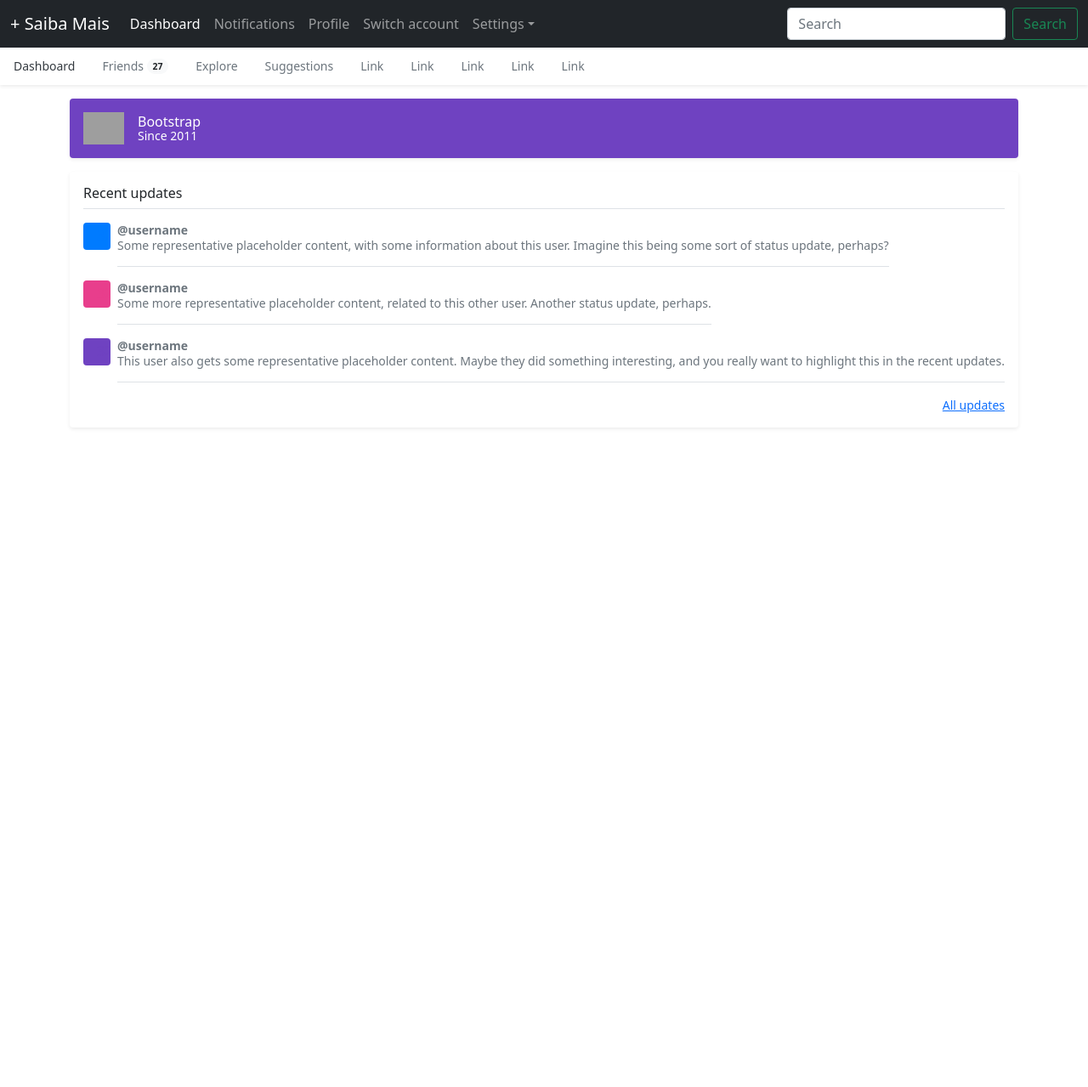
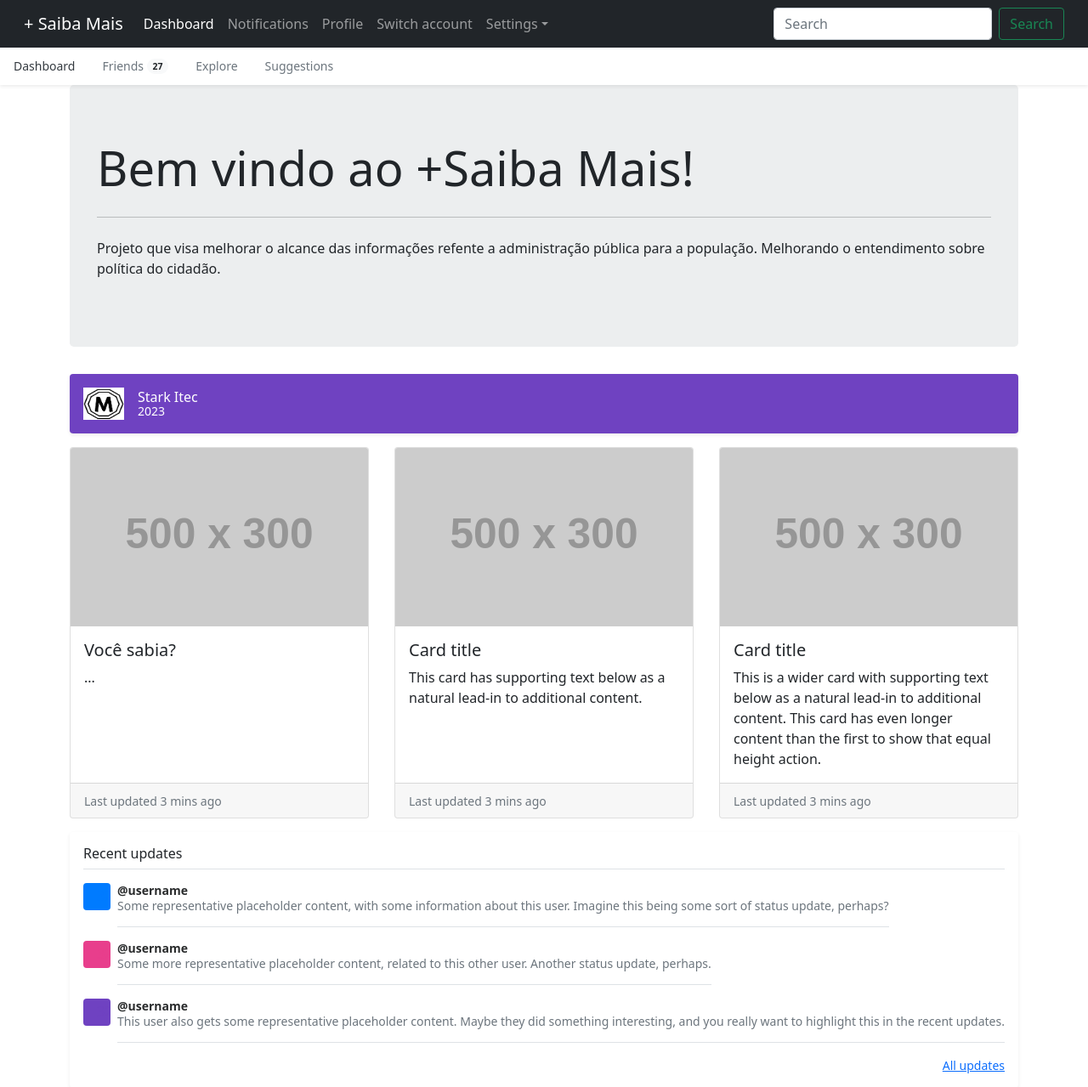
Before and after one commit to mdoliveira1988/site, a Django app: page / in a window 1280 px wide. Shown: the top 1279 px of the page at 85% size. Before the commit the page ends 504 px from the top, so only its background shows below. Run offline with Django 4.2, Linux system fonts and the light colour scheme; grey boxes labelled with a size stand in for pictures from a placeholder-image service; some libraries are stand-ins or nearby versions; grey boxes are pictures that could not be loaded.

Commit message:
Ajuste na index

```diff
--- a/inicio/urls.py
+++ b/inicio/urls.py
@@ -1,7 +1,9 @@
 from django.urls import path
 
-from inicio.views import index
+from SaibaMais import views
+from inicio.views import index, my_api_view
 
 urlpatterns = [
     path('', index),
+    path('my-api/', my_api_view, name='my_api'),
 ]
--- a/inicio/views.py
+++ b/inicio/views.py
@@ -1,5 +1,14 @@
+from django.contrib.sites import requests
+from django.http import JsonResponse
 from django.shortcuts import render
+import requests
 
 
 def index(request):
     return render(request, 'index.html')
+
+
+def my_api_view(request):
+    response = requests.get('https://exemplo.com/api/')
+    data = response.json()
+    return JsonResponse(data)
--- a/templates/index.html
+++ b/templates/index.html
@@ -6,6 +6,7 @@
     <meta http-equiv="X-UA-Compatible" content="IE=edge">
     <meta name="viewport" content="width=device-width, initial-scale=1.0">
     <link rel="stylesheet" href="{% static 'css/offcanvas.css' %}">
+    <link rel="stylesheet" href="https://getbootstrap.com/docs/4.0/dist/css/bootstrap.min.css">
     <link href="{% static '/css/bootstrap.min.css' %}" rel="stylesheet" integrity="sha384-EVSTQN3/azprG1Anm3QDgpJLIm9Nao0Yz1ztcQTwFspd3yD65VohhpuuCOmLASjC" crossorigin="anonymous">
     <title>SITE</title>
 </head>
@@ -56,11 +57,6 @@
           </a>
           <a class="nav-link" href="#">Explore</a>
           <a class="nav-link" href="#">Suggestions</a>
-          <a class="nav-link" href="#">Link</a>
-          <a class="nav-link" href="#">Link</a>
-          <a class="nav-link" href="#">Link</a>
-          <a class="nav-link" href="#">Link</a>
-          <a class="nav-link" href="#">Link</a>
         </nav>
       </div>
     <header>
@@ -69,13 +65,55 @@
 
             </div>
 
+            <div class="jumbotron">
+                <h1 class="display-4">Bem vindo ao <b>+Saiba Mais</b>!</h1>
+              <p class="lead">
+              </p>
+              <hr class="my-4">
+              <p>Projeto que visa melhorar o alcance das informações refente a administração pública para a população. Melhorando
+                  o entendimento sobre política do cidadão.</p>
+            </div>
+
 
             <div class="d-flex align-items-center p-3 my-3 text-white bg-purple rounded shadow-sm">
-                <img class="me-3" src="https://getbootstrap.com/docs/5.0/assets/brand/bootstrap-logo-white.svg" alt="" width="48" height="38">
+                <img class="me-3" src="{% static 'img/img1.png' %}" alt="" width="48" height="38">
                 <div class="lh-1">
-                <h1 class="h6 mb-0 text-white lh-1">Bootstrap</h1>
-                <small>Since 2011</small>
+                <h1 class="h6 mb-0 text-white lh-1">Stark Itec</h1>
+                <small>2023</small>
                 </div>
+            </div>
+
+            <div class="card-deck">
+              <div class="card">
+                <img class="card-img-top" src="https://via.placeholder.com/500x300.png?text=Imagem+3" alt="Card image cap">
+                <div class="card-body">
+                  <h5 class="card-title">Você sabia?</h5>
+                  <p class="card-text">...</p>
+                </div>
+                <div class="card-footer">
+                  <small class="text-muted">Last updated 3 mins ago</small>
+                </div>
+              </div>
+              <div class="card">
+                <img class="card-img-top" src="https://via.placeholder.com/500x300.png?text=Imagem+3" alt="Card image cap">
+                <div class="card-body">
+                  <h5 class="card-title">Card title</h5>
+                  <p class="card-text">This card has supporting text below as a natural lead-in to additional content.</p>
+                </div>
+                <div class="card-footer">
+                  <small class="text-muted">Last updated 3 mins ago</small>
+                </div>
+              </div>
+              <div class="card">
+                <img class="card-img-top" src="https://via.placeholder.com/500x300.png?text=Imagem+3" alt="Card image cap">
+                <div class="card-body">
+                  <h5 class="card-title">Card title</h5>
+                  <p class="card-text">This is a wider card with supporting text below as a natural lead-in to additional content. This card has even longer content than the first to show that equal height action.</p>
+                </div>
+                <div class="card-footer">
+                  <small class="text-muted">Last updated 3 mins ago</small>
+                </div>
+              </div>
             </div>
 
             <div class="my-3 p-3 bg-body rounded shadow-sm">
```
Also changed, not shown: meuprojeto/static/img/img1.png (added).
